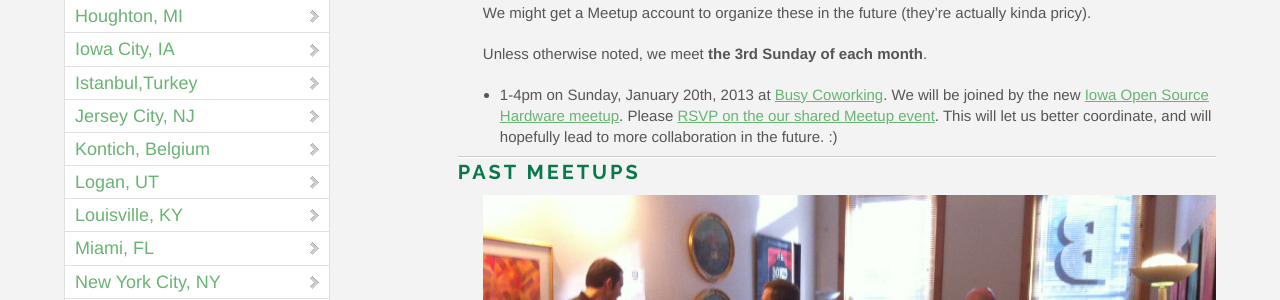
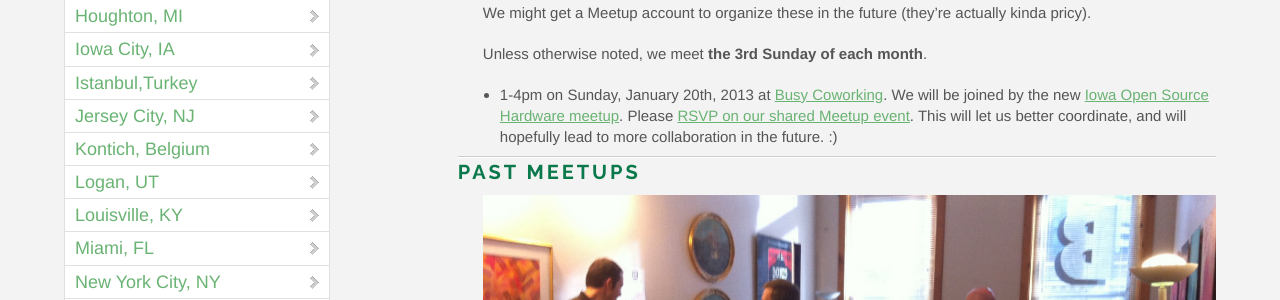
Before and after one commit to OpenHack/openhack.github.com, a Jekyll site: the page built from iowa_city/index.markdown, in a window 1280 px wide. Shown: the part 647-947 px from the top of the page. Built offline with Jekyll 4.4.1, drawn with Linux system fonts in a browser that asks for light colours; nearby versions of some CDN libraries; Markdown is read by kramdown in place of the engine named in the settings; comment, search, counter and statistics services are not loaded.

Commit message:
Fix typo

```diff
--- a/iowa_city/index.markdown
+++ b/iowa_city/index.markdown
@@ -23,7 +23,7 @@ We might get a Meetup account to organize these in the future (they're actually
 
 Unless otherwise noted, we meet **the 3rd Sunday of each month**.
 
-* 1-4pm on Sunday, January 20th, 2013 at [Busy Coworking](http://busycoworking.com/).  We will be joined by the new [Iowa Open Source Hardware meetup](http://www.meetup.com/Iowa-Open-Source-Hardware-meetup/).  Please [RSVP on the our shared Meetup event](http://www.meetup.com/Iowa-Open-Source-Hardware-meetup/events/98860292/).  This will let us better coordinate, and will hopefully lead to more collaboration in the future.  :)
+* 1-4pm on Sunday, January 20th, 2013 at [Busy Coworking](http://busycoworking.com/).  We will be joined by the new [Iowa Open Source Hardware meetup](http://www.meetup.com/Iowa-Open-Source-Hardware-meetup/).  Please [RSVP on our shared Meetup event](http://www.meetup.com/Iowa-Open-Source-Hardware-meetup/events/98860292/).  This will let us better coordinate, and will hopefully lead to more collaboration in the future.  :)
 
 ### Past meetups
 
```
